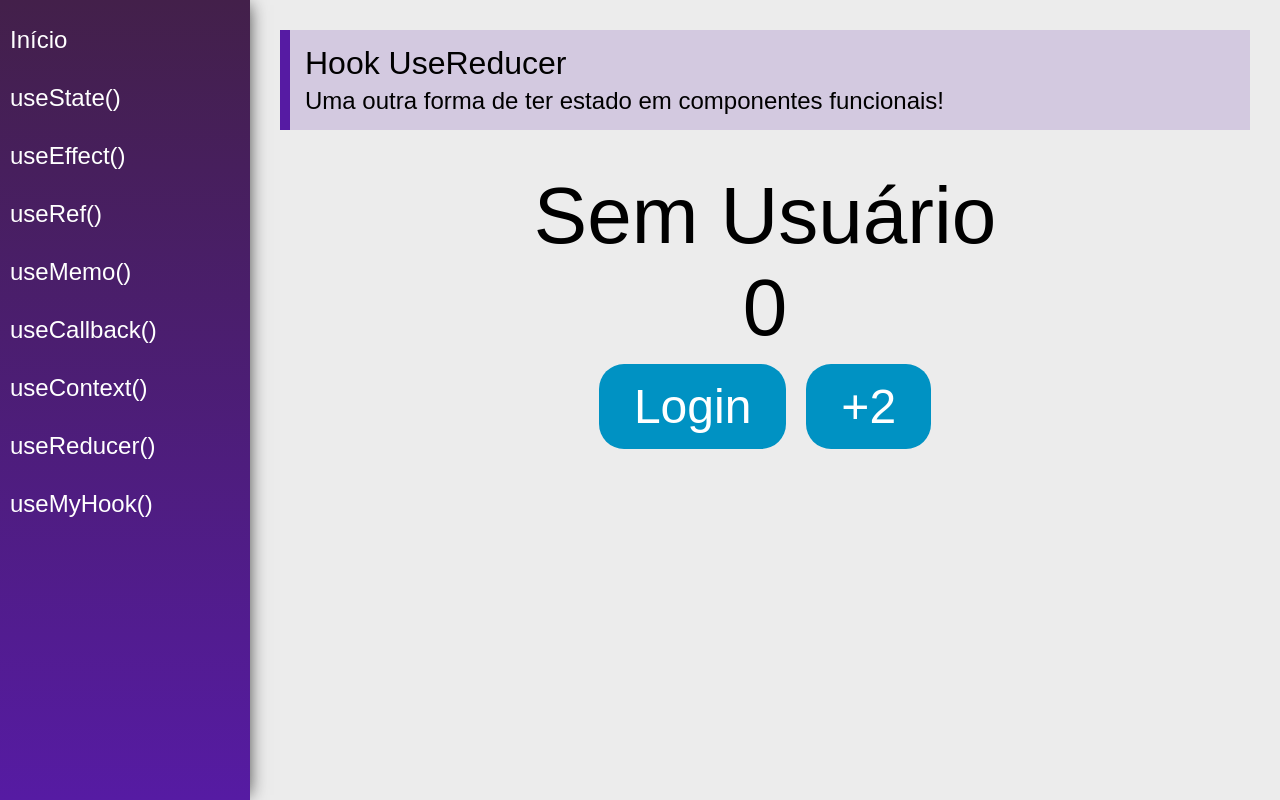
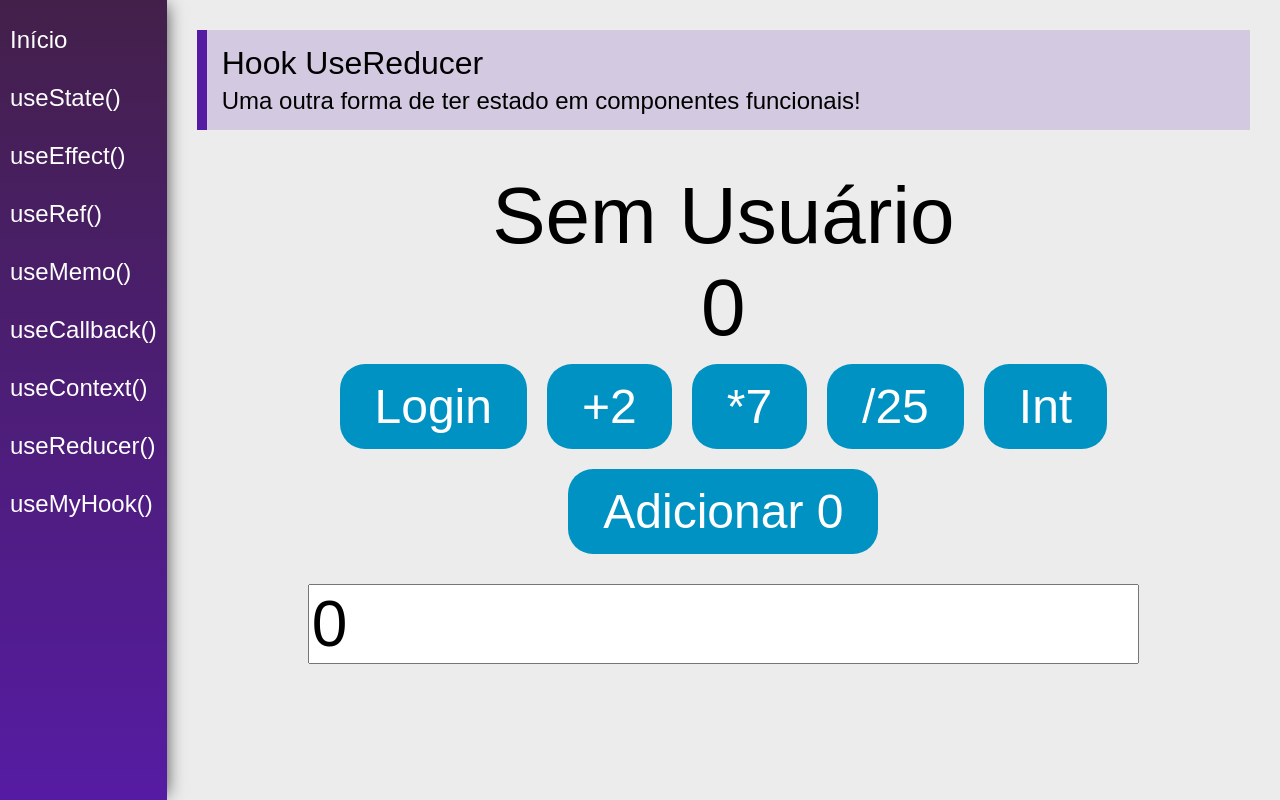
Before and after one commit to gabriel-saraiva-flooxai/react-5-hooks, a React (Create React App) app: page /useReducer in a window 1280 px wide. Built offline with nearby package versions, Linux system fonts and the light colour scheme.

Commit message:
feat: useReducer challenge

```diff
--- a/src/views/examples/UseReducer.jsx
+++ b/src/views/examples/UseReducer.jsx
@@ -1,11 +1,10 @@
-import React, { useReducer } from 'react'
+import React, { useReducer, useState } from 'react'
 import PageTitle from '../../components/layout/PageTitle'
 
 const initialState = {
     cart: [],
     products: [],
     user: null,
-    // Foco...
     number: 0
 }
 
@@ -13,18 +12,24 @@ function reducer(state, action) {
     switch (action.type) {
         case 'add2ToNumber':
             return {...state, number: state.number + 2}
-
+        case 'numberMulti7':
+            return {...state, number: state.number * 7}
+        case 'numberDiv25':
+            return {...state, number: state.number / 25}
+        case 'numberInt':
+            return {...state, number: parseInt(state.number)}
+        case 'numberAddN':
+            return {...state, number: state.number + action.payload}
         case 'login':
             return {...state, user: { name: action.payload }}
-
         default:
             return state
     }
 }
 
 const UseReducer = (props) => {
-
     const [state, dispatch] = useReducer(reducer, initialState)
+    const [inputValue, setInputValue] = useState(0)
 
     return (
         <div className="UseReducer">
@@ -45,6 +50,23 @@ const UseReducer = (props) => {
                         onClick={() => dispatch({ type: 'login', payload: 'Logado' })}>Login</button>
                     <button className="btn"
                         onClick={() => dispatch({type: 'add2ToNumber'})}>+2</button>
+                    <button className="btn"
+                        onClick={() => dispatch({type: 'numberMulti7'})}>*7</button>
+                    <button className="btn"
+                        onClick={() => dispatch({type: 'numberDiv25'})}>/25</button>
+                    <button className="btn"
+                        onClick={() => dispatch({type: 'numberInt'})}>Int</button>
+
+                    <button className="btn"
+                        onClick={() => dispatch({type: 'numberAddN', payload: inputValue})}>
+                        Adicionar {inputValue}
+                    </button>
+                    <input
+                        type="number"
+                        value={inputValue}
+                        onChange={e => setInputValue(Number(e.target.value))}
+                        className="input"
+                    />
                 </div>
             </div>
         </div>
```
